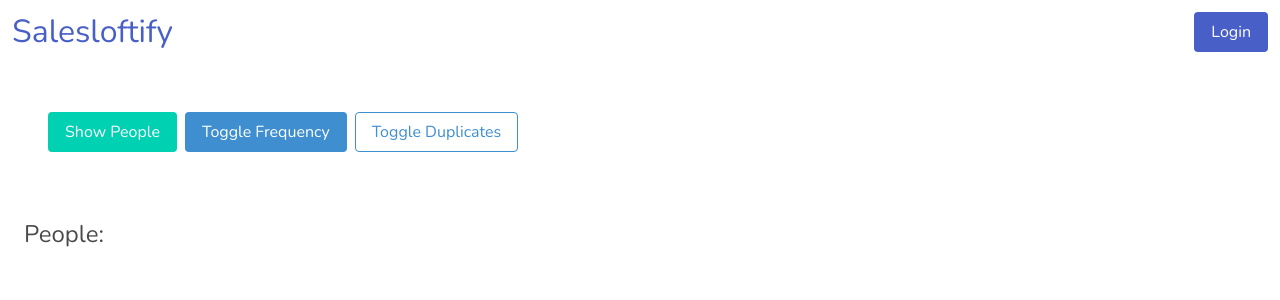
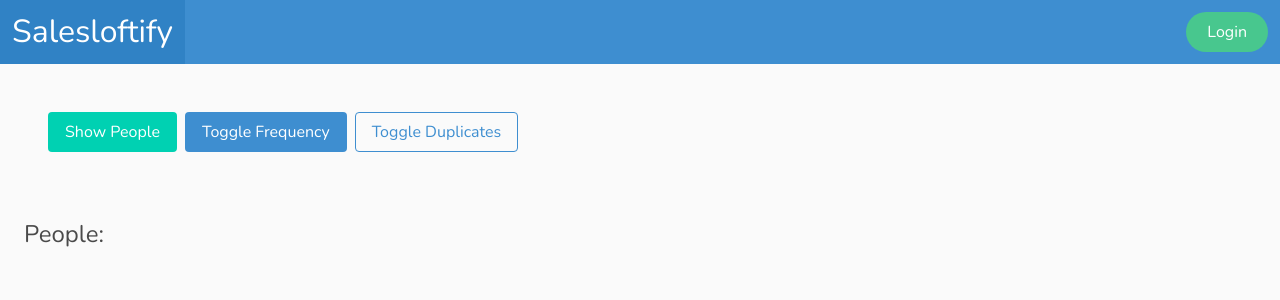
Before and after one commit to kaeland/salesloft_frontend, a React (Create React App) app: page / in a window 1280 px wide. Shown: the top 300 px of the page. Built offline with nearby package versions, Linux system fonts and the light colour scheme.

Commit message:
Darkened the body's background, and gave the navbar background color.

```diff
--- a/src/App.scss
+++ b/src/App.scss
@@ -9,6 +9,7 @@
 // $brown: #757763;
 // $beige-light: #d0d1cd;
 // $beige-lighter: #eff0eb;
+$white: #FFFFFF;
 
 // Update Bulma's global variables
 $family-sans-serif: 'Nunito', sans-serif;
@@ -20,7 +21,7 @@
 // $fullhd-enabled: false;
 
 // Update some of Bulma's component variables
-// $body-background-color: $beige-lighter;
+$body-background-color: darken($white, 2%);
 // $control-border-width: 2px;
 // $input-border-color: transparent;
 // $input-shadow: none;
--- a/src/components/Navbar.js
+++ b/src/components/Navbar.js
@@ -22,7 +22,7 @@
       <div>
         {localStorage.getItem("jwt") !== null
           ? (
-            <nav className="navbar" role="navigation" aria-label="main navigation">
+            <nav className="navbar is-info" role="navigation" aria-label="main navigation">
               <div className="navbar-brand">
                 <Link className="navbar-item is-size-3" to="/">Salesloftify</Link>
                 <a onClick={() => this.setState({ showMenu: !this.state.showMenu })} role="button" class={`navbar-burger ${this.state.showMenu && "is-active"}`} aria-label="menu" aria-expanded="false">
@@ -34,7 +34,7 @@
               <div className={`navbar-menu ${this.state.showMenu && "is-active"}`}>
                 <div className="navbar-end">
                   <div className="navbar-item">
-                    <button className="button is-link" onClick={() => this.handleSignOut()}>
+                    <button className="button is-success is-rounded" onClick={() => this.handleSignOut()}>
                       Logout
                     </button>
                   </div>
@@ -42,7 +42,7 @@
               </div>
             </nav>
           ) : (
-            <nav className="navbar" role="navigation" aria-label="main navigation">
+            <nav className="navbar is-info" role="navigation" aria-label="main navigation">
               <div className="navbar-brand">
                 <Link className="navbar-item is-size-3" to="/">Salesloftify</Link>
                 <a onClick={() => this.setState({ showMenu: !this.state.showMenu })} role="button" class={`navbar-burger ${this.state.showMenu && "is-active"}`} aria-label="menu" aria-expanded="false">
@@ -54,7 +54,7 @@
               <div className={`navbar-menu ${this.state.showMenu && "is-active"}`}>
                 <div className="navbar-end">
                   <div className="navbar-item">
-                    <button className="button is-link" onClick={() => this.props.history.push("/login")}>
+                    <button className="button is-success is-rounded" onClick={() => this.props.history.push("/login")}>
                       Login
                     </button>
                   </div>
```
